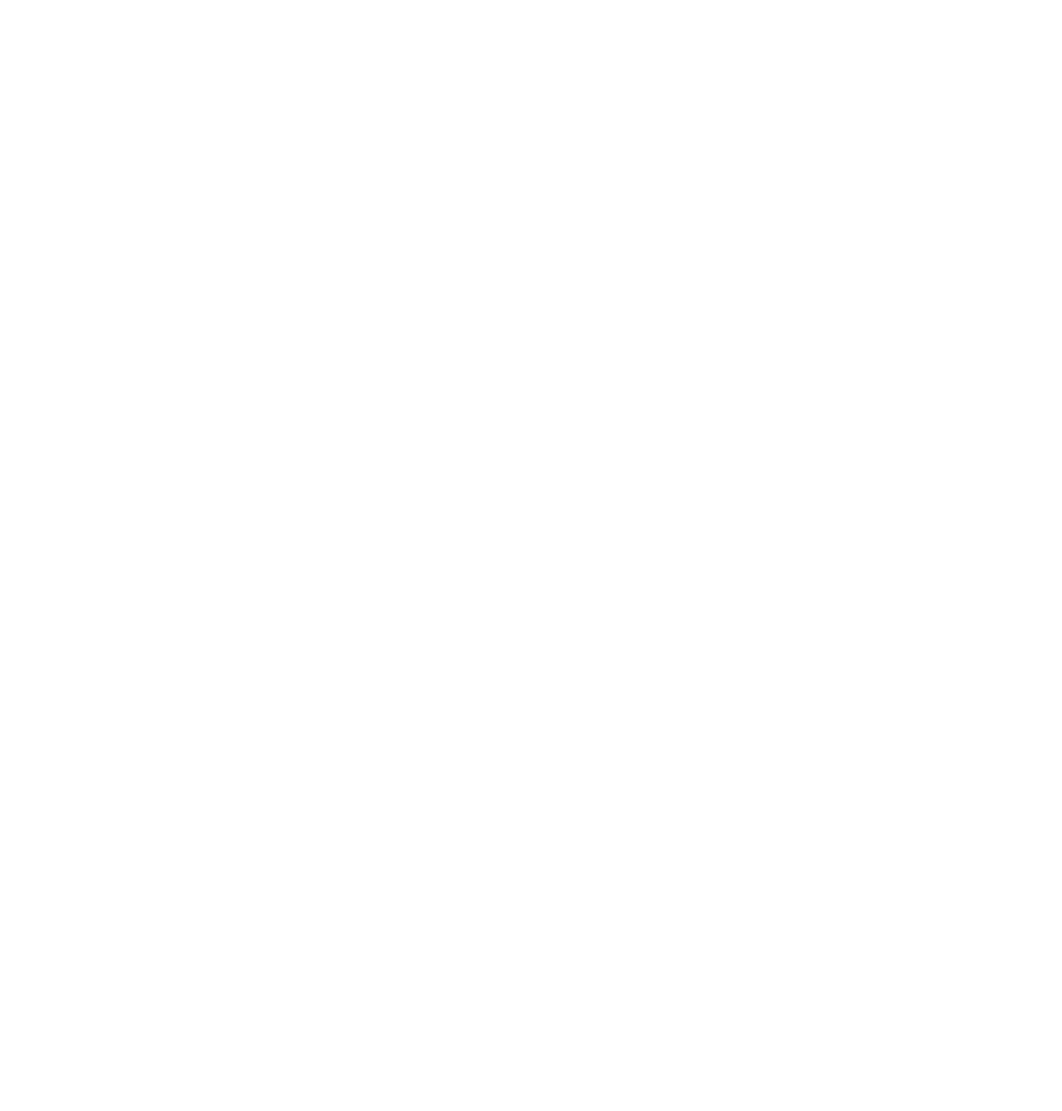
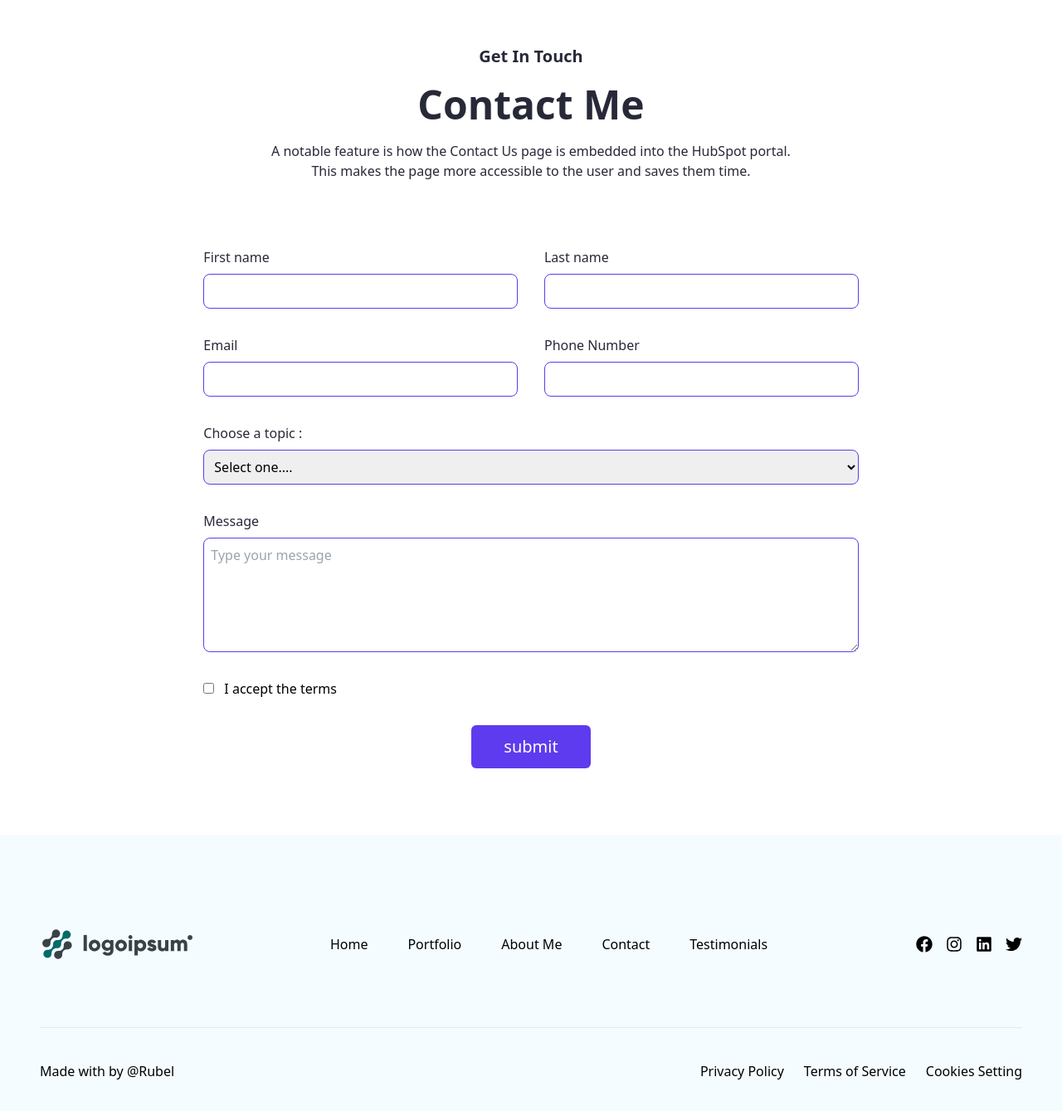
Before and after one commit to RubelCoderX/react-portfolio-project, a React (Vite) app: page / in a window 1280 px wide. Shown: the part 4077-5416 px from the top of the page at 83% size. Before the commit the page ends 4083 px from the top, so only its background shows below. Built offline with nearby package versions, Linux system fonts and the light colour scheme.

Commit message:
footer added

```diff
--- a/package.json
+++ b/package.json
@@ -14,6 +14,7 @@
     "react-dom": "^18.2.0",
     "react-icon": "^1.0.0",
     "react-icons": "^4.12.0",
+    "react-scroll": "^1.9.0",
     "swiper": "^11.0.5"
   },
   "devDependencies": {
--- a/src/App.jsx
+++ b/src/App.jsx
@@ -1,5 +1,7 @@
 import './App.css';
 import About from './components/About/About';
+import Contact from './components/Contact/Contact';
+import Footer from './components/Footer/Footer';
 import Home from './components/Home/Home';
 import Navbar from './components/Navbar/Navbar';
 import Portfolio from './components/Portfolio/Portfolio';
@@ -17,6 +19,8 @@
       <About></About>
       <Portfolio></Portfolio>
       <Testimonials></Testimonials>
+      <Contact></Contact>
+      <Footer></Footer>
     </>
   )
 }
--- a/src/components/About/About.jsx
+++ b/src/components/About/About.jsx
@@ -3,7 +3,7 @@
 
 const About = () => {
     return (
-        <div className='lg:mx-12 mx-4'>
+        <div className='lg:mx-12 mx-4' id='about'>
             <div className='flex flex-col sm:flex-row md:gap-24 gap-12 items-center justify-between py-10'>
                 <div className='sm:w-1/2'>
                     <img src={profilePic} alt="" className='w-full sm:w-11/12' />
--- /dev/null
+++ b/src/components/Contact/Contact.jsx
@@ -0,0 +1,66 @@
+import React from 'react';
+
+const Contact = () => {
+    return (
+        <div className='lg:px-12 px-4'>
+            <div className='text-headingColor text-center mb-20'>
+                <p className='text-xl font-semibold mb-5'>Get In Touch</p>
+                <h2 className='md:text-5xl text-4xl font-bold'>Contact Me</h2>
+                <p className='mt-5'>A notable feature is how the Contact Us page is embedded into the HubSpot portal. <br /> This makes the page more accessible to the user and saves them time.</p>
+            </div>
+            {/* forms here */}
+            <div className='md:w-2/3 mx-auto mb-20'>
+                <form>
+                    <div className='flex flex-col sm:flex-row gap-8 items-center mb-8'>
+                        <div className='sm:w-1/2 w-full'>
+                            <label htmlFor="fName" className='text-base text-headingColor w-full'>First name</label>
+                            <input type="text" name="fName" id="fName" className='block border border-primary rounded-lg py-2 mt-2 w-full'/>
+                        </div>
+                        <div className='sm:w-1/2 w-full'>
+                            <label htmlFor="LName" className='text-base text-headingColor w-full'>Last name</label>
+                            <input type="text" name="LName" id="LName" className='block border border-primary rounded-lg py-2 mt-2 w-full'/>
+                        </div>
+                    </div>
+                    <div className='flex flex-col sm:flex-row gap-8 items-center mb-8'>
+                        <div className='sm:w-1/2 w-full'>
+                            <label htmlFor="email" className='text-base text-headingColor w-full'>Email</label>
+                            <input type="email" name="email" id="email" className='block border border-primary rounded-lg py-2 mt-2 w-full'/>
+                        </div>
+                        <div className='sm:w-1/2 w-full'>
+                            <label htmlFor="phone" className='text-base text-headingColor w-full'>Phone Number</label>
+                            <input type="number" name="phone" id="phone" className='block border border-primary rounded-lg py-2 mt-2 w-full'/>
+                        </div>
+                    </div>
+                    {/* input selection */}
+                    <div className='w-full mb-8'>
+                        <label htmlFor="options" className='text-base text-headingColor w-full'>Choose a topic :</label>
+                        <select name="options" id="options" className='block border border-primary rounded-lg py-2 mt-2 w-full px-2'>
+                            <option value="0">Select one....</option>
+                            <option value="1">Web Design</option>
+                            <option value="2">UI/UX Design</option>
+                            <option value="3">Web Development</option>
+                            <option value="4">Graphic Design</option>
+                        </select>
+                    </div>
+                    {/* text area */}
+                    <div className='w-full mb-8'>
+                        <label htmlFor="message" className='text-base text-headingColor w-full'>Message</label>
+                        <textarea name="message" id="" cols="30" rows="5" placeholder='Type your message' className='block border border-primary rounded-lg py-2 mt-2 w-full px-2'></textarea>
+                    </div>
+                    {/* accepting terms */}
+                    <div>
+                        <input type="checkbox" name="agree" id="agree" />
+                        <label htmlFor="agree" className='text-base text-inherit w-full ml-3 items-center'>I accept the terms</label>
+                    </div>
+                    {/* btn submit */}
+                    <div className='w-36 mx-auto mt-8'>
+                        <input type="submit" value='submit'  className='btn-primary bg-primary py-3 px-8 cursor-pointer w-full
+                        '/>
+                    </div>
+                </form>
+            </div>
+        </div>
+    );
+};
+
+export default Contact;
--- /dev/null
+++ b/src/components/Footer/Footer.jsx
@@ -0,0 +1,40 @@
+import React from 'react';
+import logo from '../../assets/logo.svg';
+import { FaFacebook,FaInstagram,FaLinkedin,FaTwitter } from 'react-icons/fa';
+
+const Footer = () => {
+    return (
+        <div className='bg-bgShade py-28 md:px-12 px-4'>
+            <div className='flex flex-col sm:flex-row sm:items-center justify-between gap-8 mb-20'>
+                <a href="" className='flex-shrink-0'><img src={logo} alt="" /></a>
+                <div className='flex flex-col sm:flex-row  md:items-center  gap-4 flex-wrap '>
+                    <a href="/" className='block hover:text-gray-400 py-2 px-4'>Home</a>
+                    <a href="/" className='block hover:text-gray-400 py-2 px-4'>Portfolio</a>
+                    <a href="/" className='block hover:text-gray-400 py-2 px-4'>About Me</a>
+                    <a href="/" className='block hover:text-gray-400 py-2 px-4'>Contact</a>
+                    <a href="/" className='block hover:text-gray-400 py-2 px-4'>Testimonials</a>
+
+                </div>
+                {/* social icons */}
+                <div className='flex items-center gap-4 ml-4'>
+                    <FaFacebook className='cursor-pointer hover:translate-y-3 transition-all dur text-xl hover:text-primary'/>
+                    <FaInstagram className='cursor-pointer hover:translate-y-3 transition-all dur text-xl hover:text-primary'/>
+                    <FaLinkedin className='cursor-pointer hover:translate-y-3 transition-all dur text-xl hover:text-primary'/>
+                    <FaTwitter className='cursor-pointer hover:translate-y-3 transition-all dur text-xl hover:text-primary'/>
+                </div>
+            </div>
+            <hr />
+            <div className='mt-10 flex flex-col md:flex-row justify-between'>
+                <p>Made with by @Rubel</p>
+                <div className='space-x-6'>
+                    <a href="/" className='hover:text-gray-400 cursor-pointer'>Privacy Policy</a>
+                    <a href="/" className='hover:text-gray-400 cursor-pointer'>Terms of Service</a>
+                    <a href="/" className='hover:text-gray-400 cursor-pointer'>Cookies Setting</a>
+                </div>
+            </div>
+        </div>
+
+    );
+};
+
+export default Footer;
--- a/src/components/Home/Home.jsx
+++ b/src/components/Home/Home.jsx
@@ -3,7 +3,7 @@
 
 const Home = () => {
     return (
-        <div className='mt-24 bg-bgShade'>
+        <div className='mt-24 bg-bgShade' id='home'>
            <div className='lg:px12 px-4 flex flex-col md:flex-row-reverse items-center justify-between py-24 gap-5'>
                <div className='md:w-1/2 w-full'>
                     <img src={bannerImg} alt=""  className='w-full'/>
--- a/src/components/Navbar/Navbar.jsx
+++ b/src/components/Navbar/Navbar.jsx
@@ -2,6 +2,7 @@
 import logo from '../../assets/logo.svg';
 // import menuicon from react icons
 import { HiMenu } from 'react-icons/hi';
+import {Link} from 'react-scroll';
 
 const Navbar = () => {
     const [isMenuOpen, setIsMenuOpen] = useState(false);
@@ -28,15 +29,15 @@
                 <div className='flex items-center justify-between '>
                         <div className='cursor-pointer'>
                                     {/* for logo */}
-                                    <img src={logo} alt=""  className='h-10'/>
+                            <img src={logo} alt=""  className='h-10'/>
                         </div>
 
                         <div className='lg:flex items-center gap-3 hidden text-body text-lg'>
-                            <a className='block px-4 cursor-pointer hover:text-gray-400 ' href="/">Home</a>
-                            <a className='block px-4 cursor-pointer hover:text-gray-400 ' href="/">Skills</a>
-                            <a className='block px-4 cursor-pointer hover:text-gray-400 ' href="/">About Me</a>
-                            <a className='block px-4 cursor-pointer hover:text-gray-400 ' href="/">Portfolio</a>
-                            <a className='block px-4 cursor-pointer hover:text-gray-400 ' href="/">Testimonials</a>
+                            <Link spy={true} activeClass='active' smooth={true} offset={-100} className='block px-4 cursor-pointer hover:text-gray-400 ' to="home">Home</Link>
+                            <Link spy={true} activeClass='active' smooth={true} offset={-100}  className='block px-4 cursor-pointer hover:text-gray-400 ' to="skills">Skills</Link>
+                            <Link spy={true} activeClass='active' smooth={true} offset={-100}  className='block px-4 cursor-pointer hover:text-gray-400 ' to="about">About Me</Link>
+                            <Link spy={true} activeClass='active' smooth={true} offset={-100}  className='block px-4 cursor-pointer hover:text-gray-400 ' to="portfolio">Portfolio</Link>
+                            <Link spy={true} activeClass='active' smooth={true} offset={-100}  className='block px-4 cursor-pointer hover:text-gray-400 ' to="testimonials">Testimonials</Link>
                         </div>
                             {/* contact me btn */}
                         <div className='lg:block hidden'>
@@ -51,11 +52,11 @@
                 {/* menu items for small devicess */}
                 {
                     isMenuOpen && <div className='mt-4 p-4 bg-body rounded-lg text-white text-lg'>
-                            <a className='block px-4 py-2 cursor-pointer text-primary hover:text-gray-400 ' href="/">Home</a>
-                            <a className='block px-4 py-2 cursor-pointer hover:text-gray-400 ' href="/">Skills</a>
-                            <a className='block px-4 py-2 cursor-pointer hover:text-gray-400 ' href="/">About Me</a>
-                            <a className='block px-4 py-2 cursor-pointer hover:text-gray-400 ' href="/">Portfolio</a>
-                            <a className='block px-4 py-2 cursor-pointer hover:text-gray-400 ' href="/">Testimonials</a>
+                            <Link className='block px-4 py-2 cursor-pointer text-primary hover:text-gray-400'to="/home">Home</Link>
+                            <Link className='block px-4 py-2 cursor-pointer hover:text-gray-400 'to="/skills">Skills</Link>
+                            <Link className='block px-4 py-2 cursor-pointer hover:text-gray-400 'to="/about">About Me</Link>
+                            <Link className='block px-4 py-2 cursor-pointer hover:text-gray-400 'to="/portfolio">Portfolio</Link>
+                            <Link className='block px-4 py-2 cursor-pointer hover:text-gray-400 'to="/testimonials">Testimonials</Link>
                     </div>
                 }
             </nav>
--- a/src/components/Portfolio/Portfolio.jsx
+++ b/src/components/Portfolio/Portfolio.jsx
@@ -10,7 +10,7 @@
         .then(data => setProjects(data))
     },[]);
     return (
-        <div className='lg:mx-12 mx-4 my-32'>
+        <div className='lg:mx-12 mx-4 my-32' id='portfolio'>
             <div className='flex flex-col md:flex-row justify-between md:items-center mb-10 gap-8'>
                 <div className='text-headingColor '>
                     <p className='text-xl font-semibold mb-5'>Recent Project</p>
--- a/src/components/Skills/Skills.jsx
+++ b/src/components/Skills/Skills.jsx
@@ -15,7 +15,7 @@
 
 const Skills = () => {
     return (
-        <div className='lg:mx-12 mx-4 py-32'>
+        <div className='lg:mx-12 mx-4 py-32' id='skills'>
             <div className='text-headingColor mb-20 ml-5'>
                 <p className='text-xl font-semibold mb-5'>My Skills</p>
                 <h2 className='md:text-5xl text-4xl font-bold'>My Expertise</h2>
--- a/src/components/Testimonials/Testimonials.jsx
+++ b/src/components/Testimonials/Testimonials.jsx
@@ -3,7 +3,7 @@
 
 const Testimonials = () => {
     return (
-        <div className='lg:px-12 px-4 my-32 bg-bgShade py-32'>
+        <div className='lg:px-12 px-4 my-32 bg-bgShade py-32' id='testimonials'>
             <div className='text-handleColor mb-20'>
                 <p className='text-xl font-semibold mb-5'>Clients Feedback</p>
                 <h2 className='md:text-5xl text-4xl font-bold'>Customer testimonials</h2>
```
Also changed, not shown: src/components/Review /Review.jsx (+6 -6 lines), 1 other file (tests, documents, lock files or other folders).
